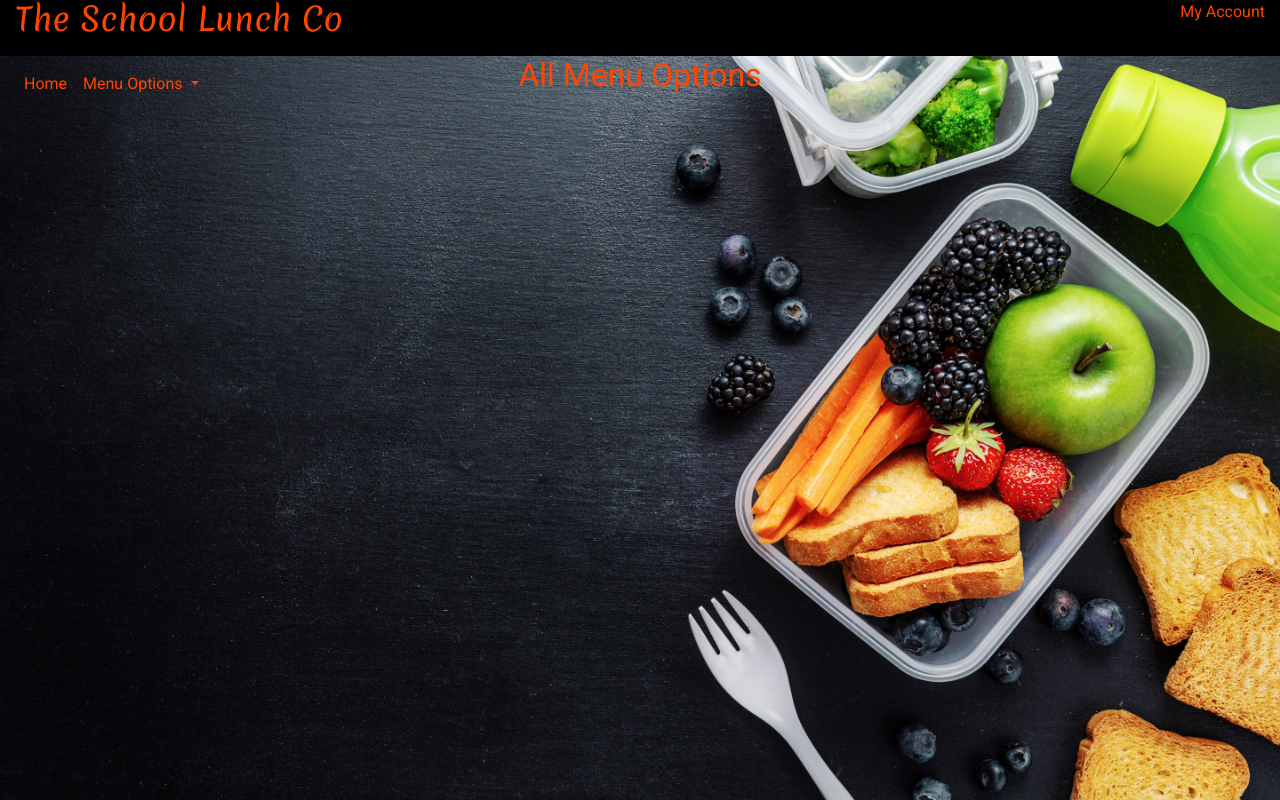
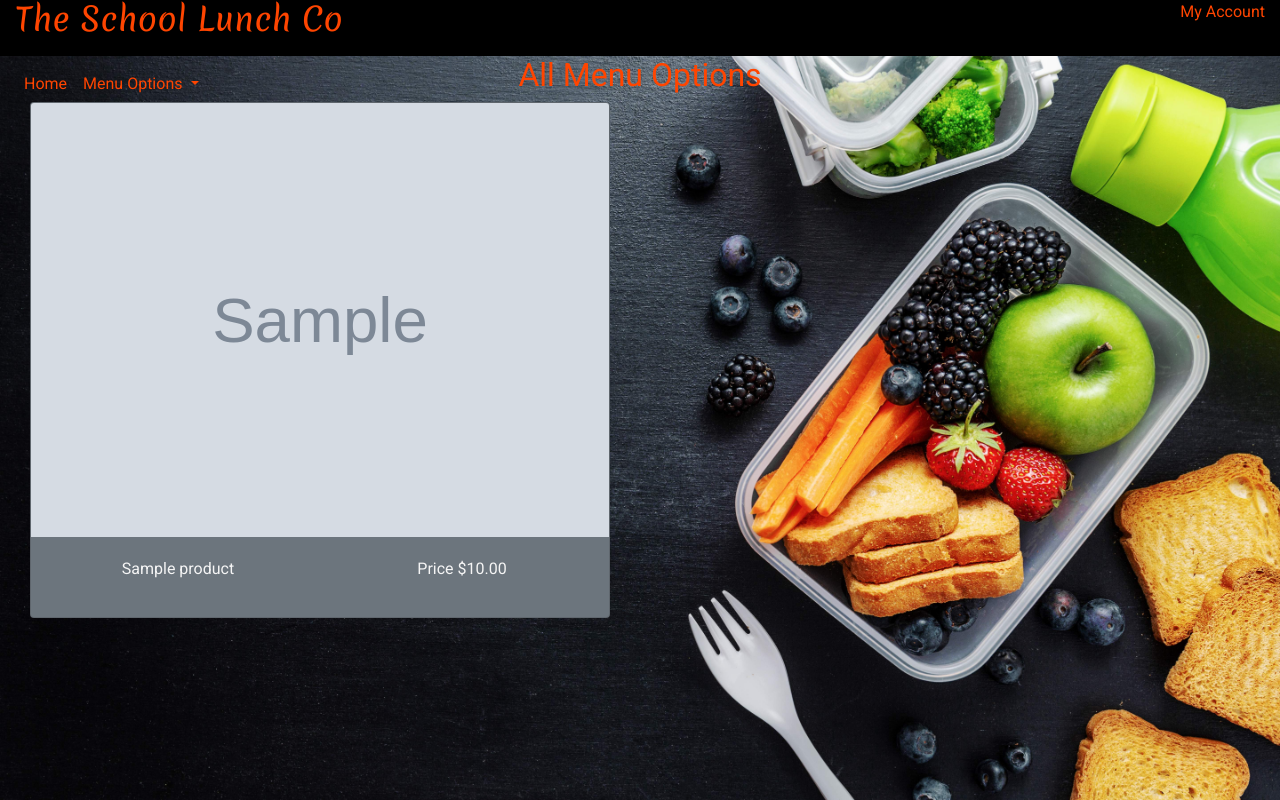
Before and after one commit to Code-Institute-Submissions/ms-project-4-v1, a Django app: page /products/ in a window 1280 px wide. Run offline with Django 3.2, Linux system fonts and the light colour scheme; tables that the repository leaves empty hold one stand-in row (values such as "Sample post"); grey boxes marked "Sample" are stand-in pictures; some libraries are stand-ins or nearby versions.

Commit message:
Added section for products

```diff
--- a/products/templates/products/products.html
+++ b/products/templates/products/products.html
@@ -17,5 +17,30 @@
                 <h2 class="text-orangered">All Menu Options</h2>
             </div>
         </div>
+        <div class="row">
+            <div class="col-6">
+                {% for product in products %}
+                <div class="col">
+                    <div class="card bg-secondary">
+                        {% if product.image %}
+                        <a href="">
+                            <img class="card-img-top" src="{{ product.image.url }}" alt="{{ product.name }}">
+                        </a>
+                        {% else %}
+                        <a href="">
+                            <img class="card-img-top" src="{{ MEDIA_URL }}noimage.png" alt="{{ product.name }}">
+                        </a>
+                        {% endif %}
+                        <div class="card-body">
+                            <div class="row text-center">
+                                <div class="col"><p>{{ product.name }}</p></div>
+                                <div class="col"><p> <span> Price $</span>{{ product.price }}</p></div>
+                            </div>
+                        </div>
+                    </div>
+                </div>
+            {% endfor%}
+            </div>
+        </div>
     </div>
 {% endblock %}
```
Also changed, not shown: media/Pasta.jpg (added), media/noimage.jpg (deleted).
